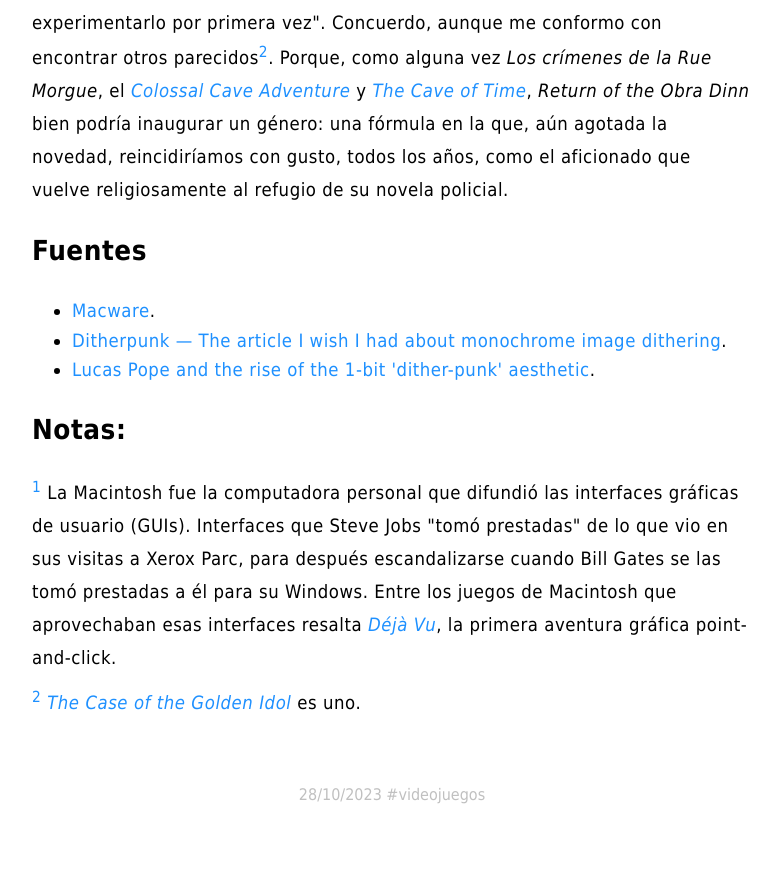
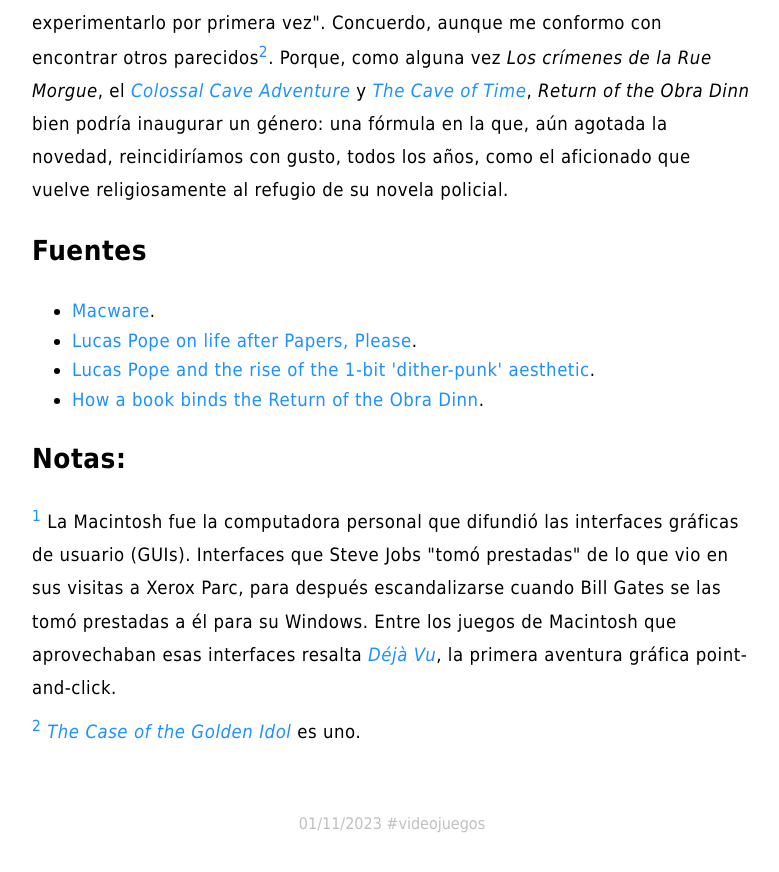
Before and after one commit to facundoolano/olano.dev, a Jekyll site: the page built from _posts/2023-11-01-notas-sobre-obra-dinn.html, in a window 1280 px wide and 900 px high, scrolled down 3361 px. Shown: the top 872 px of the window, without its empty margins (248-1027 px from the left). Built offline with Jekyll 4.4.1, drawn with Linux system fonts in a browser that asks for light colours.

Commit message:
update refs, reset date

```diff
--- a/_posts/2023-10-30-notas-sobre-obra-dinn.html
+++ b/_posts/2023-11-01-notas-sobre-obra-dinn.html
@@ -1,7 +1,7 @@
 ---
 layout: post
 title: Notas sobre Obra Dinn
-date: 2023-10-28 17:03:05
+date: 2023-11-01
 tags: [videojuegos]
 image: assets/img/obradinn.jpg
 thumbnail-img: assets/img/obradinn.jpg
@@ -57,13 +57,14 @@
 No se me ocurre un videojuego que haya traducido mejor los mecanismos de la ficción detectivesca: que haya aprovechado mejor las posibilidades del medio para plantearle una pulseada a su audiencia. En reseñas de Steam vi algunas variantes creativas de que "sería mejor olvidar este juego para volver a experimentarlo por primera vez". Concuerdo, aunque  me conformo con encontrar otros parecidos<sup><a id="fnr.2" class="footref" href="#fn.2">2</a></sup>. Porque, como alguna vez <i>Los crímenes de la Rue Morgue</i>, el <a href="../2022-08-09-llegando-los-monos/"><i>Colossal Cave Adventure</i></a> y <a href="https://if50.substack.com/p/1979-the-cave-of-time"><i>The Cave of Time</i></a>, <i>Return of the Obra Dinn</i> bien podría inaugurar un género: una fórmula en la que, aún agotada la novedad, reincidiríamos con gusto, todos los años, como el aficionado que vuelve religiosamente al refugio de su novela policial.
 </p>
 
-<div id="outline-container-orga488aaf" class="outline-2">
-<h2 id="orga488aaf">Fuentes</h2>
-<div class="outline-text-2" id="text-orga488aaf">
+<div id="outline-container-orgf8b9624" class="outline-2">
+<h2 id="orgf8b9624">Fuentes</h2>
+<div class="outline-text-2" id="text-orgf8b9624">
 <ul class="org-ul">
 <li><a href="https://www.filfre.net/2014/02/macware/">Macware</a>.</li>
-<li><a href="https://surma.dev/things/ditherpunk/">Ditherpunk — The article I wish I had about monochrome image dithering</a>.</li>
+<li><a href="https://www.eurogamer.net/lucas-pope-on-life-after-papers-please-and-the-road-to-the-return-of-the-obra-dinn">Lucas Pope on life after Papers, Please</a>.</li>
 <li><a href="https://www.gamedeveloper.com/design/lucas-pope-and-the-rise-of-the-1-bit-dither-punk-aesthetic">Lucas Pope and the rise of the 1-bit 'dither-punk' aesthetic</a>.</li>
+<li><a href="https://www.rockpapershotgun.com/how-a-book-binds-the-return-of-the-obra-dinn">How a book binds the Return of the Obra Dinn</a>.</li>
 </ul>
 </div>
 </div>
--- a/org/_posts/2023-10-30-notas-sobre-obra-dinn.org
+++ b/org/_posts/2023-11-01-notas-sobre-obra-dinn.org
@@ -4,7 +4,7 @@
 ---
 layout: post
 title: Notas sobre Obra Dinn
-date: 2023-10-28 17:03:05
+date: 2023-11-01
 tags: [videojuegos]
 image: assets/img/obradinn.jpg
 thumbnail-img: assets/img/obradinn.jpg
@@ -47,8 +47,9 @@
 
 ** Fuentes
     - [[https://www.filfre.net/2014/02/macware/][Macware]].
-    - [[https://surma.dev/things/ditherpunk/][Ditherpunk — The article I wish I had about monochrome image dithering]].
+    - [[https://www.eurogamer.net/lucas-pope-on-life-after-papers-please-and-the-road-to-the-return-of-the-obra-dinn][Lucas Pope on life after Papers, Please]].
     - [[https://www.gamedeveloper.com/design/lucas-pope-and-the-rise-of-the-1-bit-dither-punk-aesthetic][Lucas Pope and the rise of the 1-bit 'dither-punk' aesthetic]].
+    - [[https://www.rockpapershotgun.com/how-a-book-binds-the-return-of-the-obra-dinn][How a book binds the Return of the Obra Dinn]].
 
 * Footnotes
 
```
